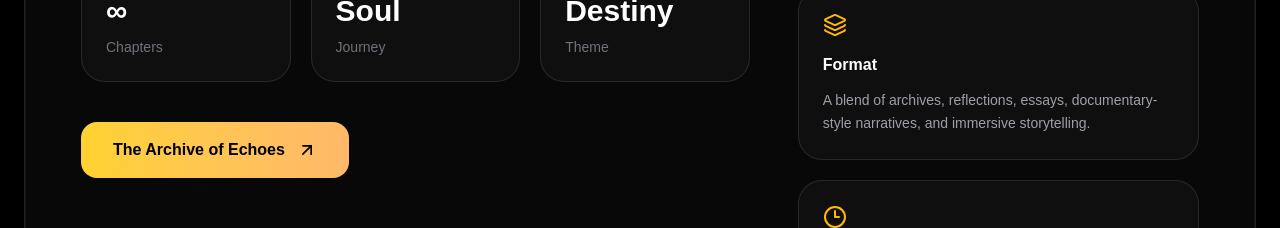
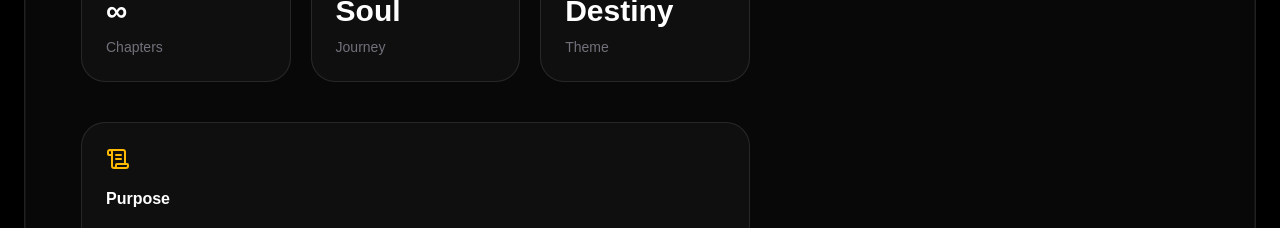
Before and after one commit to itsabhishekme/vihaan-writes-publication, a Next.js app: page /projects in a window 1280 px wide. Shown: the part 5300-5528 px from the top of the page. Built offline with nearby package versions, Linux system fonts and the light colour scheme.

Commit message:
Preserving Human Stories

```diff
--- a/app/projects/page.tsx
+++ b/app/projects/page.tsx
@@ -903,17 +903,6 @@ export default function ProjectsPage() {
                       ))}
                     </div>
 
-                    <a
-                      href={project.url}
-                      target="_blank"
-                      rel="noopener noreferrer"
-                      className="inline-flex items-center gap-3 rounded-2xl bg-gradient-to-r from-amber-300 to-orange-300 px-8 py-4 text-black font-bold transition hover:scale-105"
-                    >
-                      The Archive of Echoes
-                      <ArrowUpRight className="w-5 h-5" />
-                    </a>
-                  </div>
-
                     <div className="space-y-5">
                       <div className="rounded-3xl border border-white/10 bg-white/[0.03] p-6">
                         <ScrollText className="w-6 h-6 text-amber-400 mb-4" />
@@ -940,6 +929,7 @@ export default function ProjectsPage() {
                           Continuously expanding through new stories, new voices,
                           and new storytelling experiments.
                         </p>
+                      </div>
                     </div>
                   </div>
                 </div>
```
Lines whose indentation alone changed are shown as unchanged.
